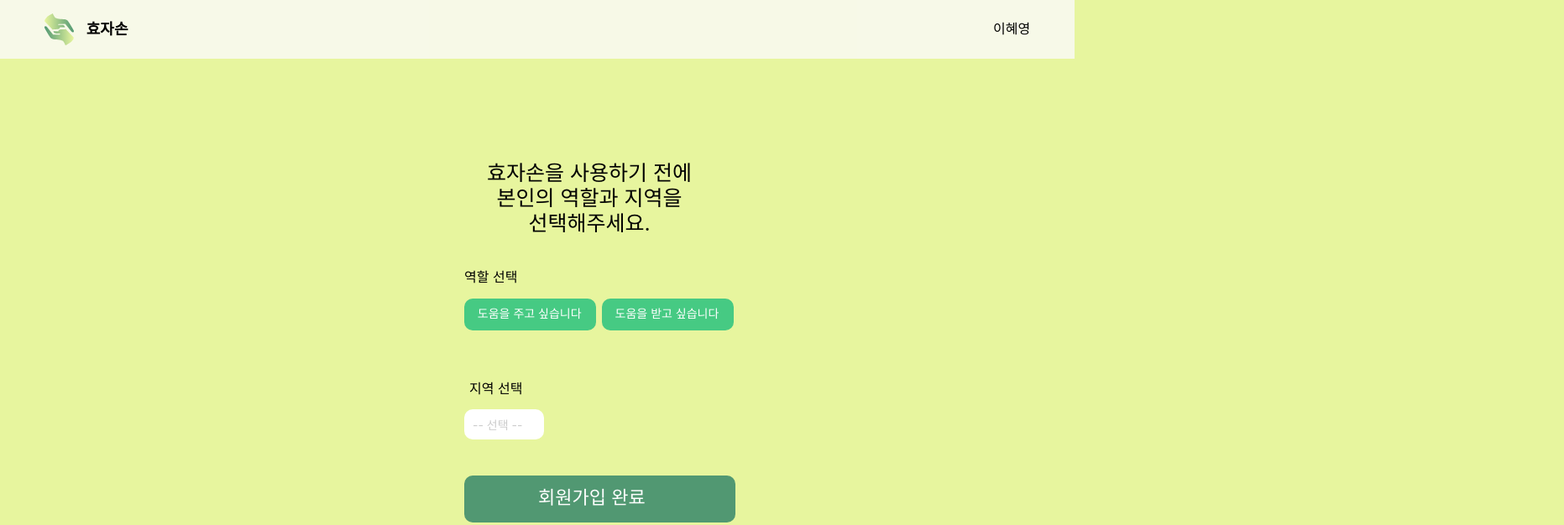
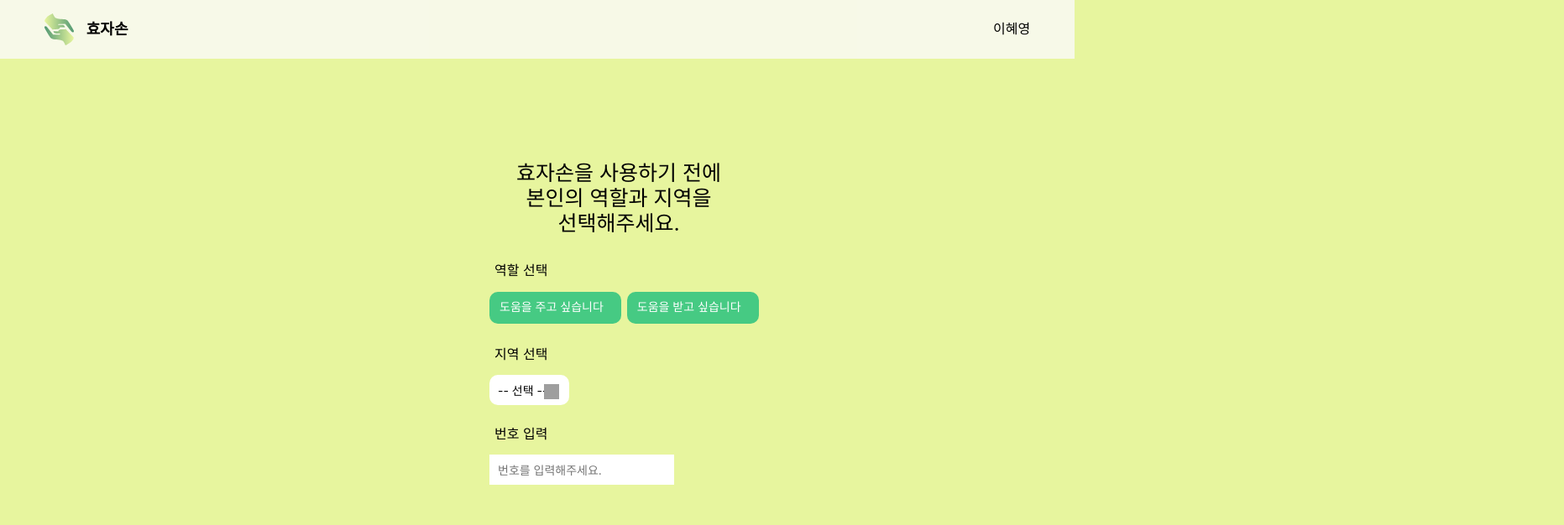
Before and after one commit to HyoZaSon/FrontEnd, a React (Create React App) app: page /register in a window 1280 px wide. Shown: the top 626 px of the page at 84% size, 1863 px wide, since content can reach past the window. Built offline with nearby package versions, Linux system fonts and the light colour scheme; grey boxes are pictures that could not be loaded.

Commit message:
feat: 회원가입 ui 수정, 변경

```diff
--- a/src/pages/Register.jsx
+++ b/src/pages/Register.jsx
@@ -2,9 +2,11 @@ import React from "react";
 import styled from "styled-components";
 import { Mobile, PC } from "../shared/MediaQuery";
 import GlobalStyle from "../shared/GlobalStyle";
+import { useState } from "react";
 
 // 배경을 포함한 컨테이너 스타일
 const Container = styled.div`
+  padding-left: 30px; /* 왼쪽 padding 값 추가 */
   width: 100vw; /* 화면 전체 너비 */
   height: 100vh; /* 화면 전체 높이 *
   overflow: hidden;
@@ -13,20 +15,11 @@ const Container = styled.div`
   justify-content: center; // 가운데 정렬
   display: flex; // 컨테이너 안의 컨텐츠를 가운데 정렬하기 위해 flex 사용
   position: absolute;
+`;
 
-  ${Mobile} {
-    @media (max-width: 768px)
-      transform: translateX(-20%);
-    }
-  }
-
-  ${PC} {
-    @media (min-width: 768px) { /* 모바일 화면 크기 이하에서는 적용하지 않음 */
-      left: 50%;
-      transform: translateX(40%);
-    }
-  }
-
+// PC 컨테이너 스타일
+const PcContainer = styled.div`
+  transform: translateX(40%);
 `;
 
 // 타이틀 스타일 //타이틀 글씨
@@ -34,7 +27,7 @@ const Title = styled.span`
   color: rgba(0, 0, 0, 1);
   height: 390px;
   position: absolute;
-  left: 60px;
+  left: 65px;
   top: 183px;
   font-family: Inter;
   text-align: center;
@@ -45,7 +38,7 @@ const Title = styled.span`
 const OptionWrapper = styled.div`
   position: absolute;
   left: 33px;
-  top: 446px;
+  top: 405px;
 `;
 
 // 선택 래퍼 스타일 //선택
@@ -70,7 +63,7 @@ const SelectBox = styled.div`
 
 // 선택 텍스트 스타일 //연한회색컬러
 const SelectText = styled.span`
-  color: rgba(204, 204, 204, 1);
+  color: rgba(0, 0, 0, 1);
   width: 225px;
   height: 17px;
   position: absolute;
@@ -81,8 +74,91 @@ const SelectText = styled.span`
   font-size: 14px;
 `;
 
+// 드롭다운 메뉴 컨테이너 스타일
+const DropdownMenu = styled.div`
+  width: 200px;
+  background-color: white;
+  position: absolute;
+  left: 0;
+  top: 70px;
+  border-radius: 10px;
+  box-shadow: 0px 3px 6px rgba(0, 0, 0, 0.16);
+  z-index: 2;
+`;
+
+// 드롭다운 메뉴 아이템 스타일
+const DropdownItem = styled.div`
+  width: 100%;
+  height: 36px;
+  padding: 10px 20px;
+  font-family: Inter;
+  font-size: 14px;
+  color: rgba(0, 0, 0, 1);
+  cursor: pointer;
+`;
+
+//드롭다운 아이콘
+const CustomDropdownIcon = styled.img`
+  width: 18px;
+  height: 18px;
+  position: absolute;
+  left: 65px; /* 원하는 위치로 조정 */
+  top: 45px; /* 원하는 위치로 조정 */
+`;
+
+  // 가상의 드롭다운 메뉴 아이템 데이터
+const dropdownOptions = [
+  "옵션 1",
+  "옵션 2",
+  "옵션 3",
+  // ... (필요한 만큼 아이템 추가)
+];
+
 // 옵션 타이틀 스타일 //지역선택
 const OptionTitle = styled.span`
+  color: rgba(0, 0, 0, 1);
+  width: 118px;
+  height: 20px;
+  position: absolute;
+  left: 6px;
+  top: 0;
+  font-family: Inter;
+  text-align: left;
+  font-size: 16px;
+`;
+
+// 옵션 래퍼 스타일 // 번호 입력
+const NumberWrapper = styled.div`
+  position: absolute;
+  left: 33px;
+  top: 500px;
+`;
+
+// 선택 박스 스타일
+const NumberBox = styled.div`
+  background-color: white;
+  width: 200px;
+  height: 36px;
+  position: absolute;
+  left: 0;
+  top: 34px;
+  border-radius: 10px;
+`;
+
+// 번호 입력 필드 스타일
+const NumberInput = styled.input`
+  width: 100%;
+  height: 100%;
+  border: none;
+  outline: none;
+  padding: 0 10px;
+  font-family: Inter;
+  font-size: 14px;
+  color: rgba(0, 0, 0, 1);
+`;
+
+// 옵션 타이틀 스타일 //지역선택
+const NumberTitle = styled.span`
   color: rgba(0, 0, 0, 1);
   width: 118px;
   height: 20px;
@@ -100,20 +176,22 @@ const RoleWrapper = styled.div`
   height: 66px;
   position: absolute;
   left: 33px;
-  top: 348px;
+  top: 340px;
 
 `;
 
 // 역할 타이틀 스타일 //역할선택
 const RoleTitle = styled.span`
   color: rgba(0, 0, 0, 1);
-  width: 100vw; /* 화면 전체 너비 */
+  width: 118px;
   height: 20px;
   position: absolute;
-  top: -35px; /* 위로 이동 */
+  left: 6px;
+  top: 0;
   font-family: Inter;
   text-align: left;
   font-size: 16px;
+  top: -35px; /* 위로 이동 */
   z-index: 1; /* 층위 조정 */
 `;
 
@@ -142,7 +220,7 @@ const RoleText = styled.span`
   width: 141.43px;
   height: 17.46px;
   position: absolute;
-  left: 15.82px;
+  left: 12px;
   top: 10.48px;
   font-family: Inter;
   text-align: left;
@@ -158,7 +236,7 @@ const CompleteWrapper = styled.div`
   height: 56px;
   position: absolute;
   left: 33px;
-  top: 559px;
+  top: 620px;
 `;
 
 // 완료 텍스트 스타일
@@ -176,21 +254,25 @@ const CompleteText = styled.span`
 
 // Register 컴포넌트
 const Register = () => {
+
+  const [selectedOption, setSelectedOption] = useState("-- 선택 --");
+  const [isDropdownOpen, setIsDropdownOpen] = useState(false); // 드롭다운 메뉴 열림 여부 상태 추가
+
+  const handleOptionSelect = (option) => {
+    setSelectedOption(option);
+    setIsDropdownOpen(false); // 옵션 선택 후 드롭다운 메뉴 닫기
+  };
+
+  const toggleDropdown = () => {
+    setIsDropdownOpen(!isDropdownOpen); // 드롭다운 메뉴 열기/닫기 토글
+  };
+
   return (
     <Container>
       {/* 모바일 */}
       <Mobile>
       <GlobalStyle />
       <Title>효자손을 사용하기 전에<br />본인의 역할과 지역을<br />선택해주세요.</Title>
-
-      <OptionWrapper>
-        <SelectWrapper>
-          <SelectBox>
-            <SelectText>-- 선택 --</SelectText>
-          </SelectBox>
-          <OptionTitle>지역 선택</OptionTitle>
-        </SelectWrapper>
-      </OptionWrapper>
 
       <RoleWrapper>
         <RoleOption>
@@ -202,26 +284,49 @@ const Register = () => {
         <RoleTitle>역할 선택</RoleTitle>
       </RoleWrapper>
 
+      <OptionWrapper>
+          <SelectWrapper>
+            <SelectBox>
+              <SelectText>{selectedOption}</SelectText>
+            </SelectBox>
+            {/* 드롭다운 메뉴 */}
+          <CustomDropdownIcon
+            src={require("../components/icon_dropdown_arrow.png")}
+            alt="Dropdown Icon"
+            onClick={toggleDropdown}
+          />
+          {isDropdownOpen && ( // 드롭다운 메뉴 열림 여부에 따라 표시 여부 결정
+            <DropdownMenu>
+              {dropdownOptions.map((option, index) => (
+                <DropdownItem key={index} onClick={() => handleOptionSelect(option)}>
+                  {option}
+                </DropdownItem>
+              ))}
+            </DropdownMenu>
+          )}
+            <OptionTitle>지역 선택</OptionTitle>
+          </SelectWrapper>
+        </OptionWrapper>
+
+      <NumberWrapper>
+          <NumberBox>
+            <NumberInput type="text" placeholder="번호를 입력해주세요." />
+          </NumberBox>
+            <NumberTitle>번호 입력</NumberTitle>
+      </NumberWrapper>
+
       <CompleteWrapper>
         <CompleteText>회원가입 완료</CompleteText>
       </CompleteWrapper>
       </Mobile>
 
       {/* PC */}
+      <PcContainer>
       <PC>
       <GlobalStyle />
+      <Title>효자손을 사용하기 전에<br />본인의 역할과 지역을<br />선택해주세요.</Title>
 
-      <Title>효자손을 사용하기 전에<br />본인의 역할과 지역을<br />선택해주세요.</Title>
-      <OptionWrapper>
-        <SelectWrapper>
-          <SelectBox>
-            <SelectText>-- 선택 --</SelectText>
-          </SelectBox>
-          <OptionTitle>지역 선택</OptionTitle>
-        </SelectWrapper>
-      </OptionWrapper>
-
-      <RoleWrapper >
+      <RoleWrapper>
         <RoleOption>
             <RoleText>도움을 주고 싶습니다</RoleText>
         </RoleOption>
@@ -231,11 +336,43 @@ const Register = () => {
         <RoleTitle>역할 선택</RoleTitle>
       </RoleWrapper>
 
+      <OptionWrapper>
+          <SelectWrapper>
+            <SelectBox>
+              <SelectText>{selectedOption}</SelectText>
+            </SelectBox>
+            {/* 드롭다운 메뉴 */}
+          <CustomDropdownIcon
+            src={require("../components/icon_dropdown_arrow.png")}
+            alt="Dropdown Icon"
+            onClick={toggleDropdown}
+          />
+          {isDropdownOpen && ( // 드롭다운 메뉴 열림 여부에 따라 표시 여부 결정
+            <DropdownMenu>
+              {dropdownOptions.map((option, index) => (
+                <DropdownItem key={index} onClick={() => handleOptionSelect(option)}>
+                  {option}
+                </DropdownItem>
+              ))}
+            </DropdownMenu>
+          )}
+            <OptionTitle>지역 선택</OptionTitle>
+          </SelectWrapper>
+        </OptionWrapper>
+
+      <NumberWrapper>
+          <NumberBox>
+            <NumberInput type="text" placeholder="번호를 입력해주세요." />
+          </NumberBox>
+            <NumberTitle>번호 입력</NumberTitle>
+      </NumberWrapper>
+
       <CompleteWrapper>
         <CompleteText>회원가입 완료</CompleteText>
       </CompleteWrapper>
 
       </PC>
+      </PcContainer>
       </Container>
   );
 };
```
